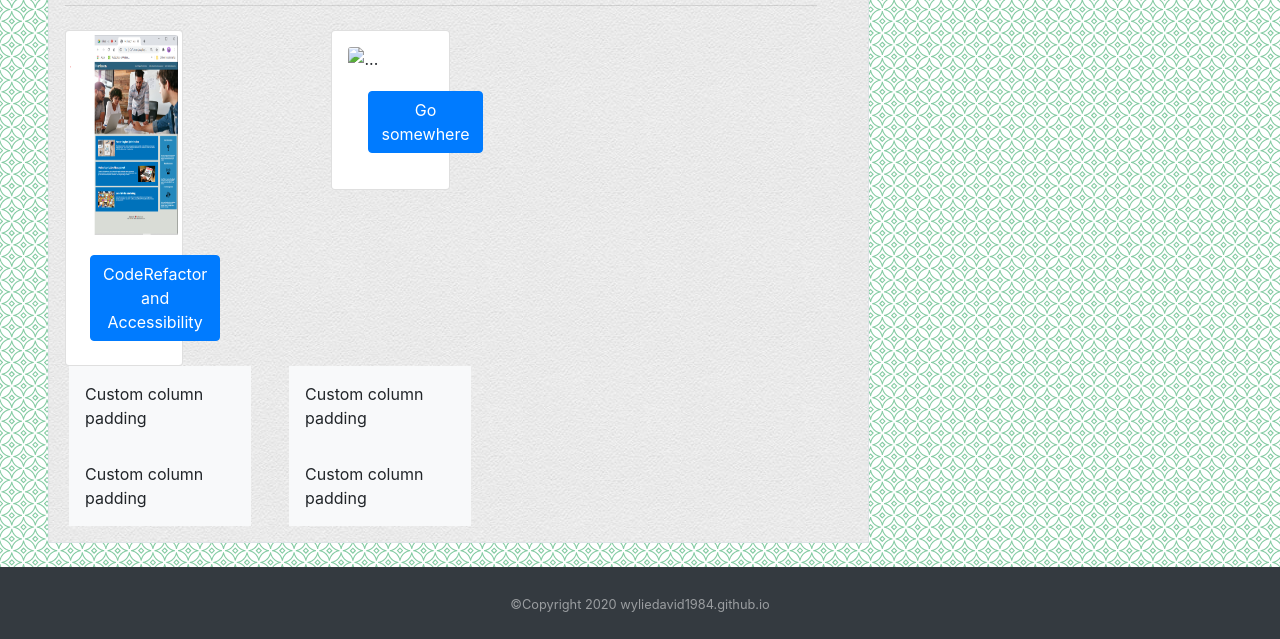
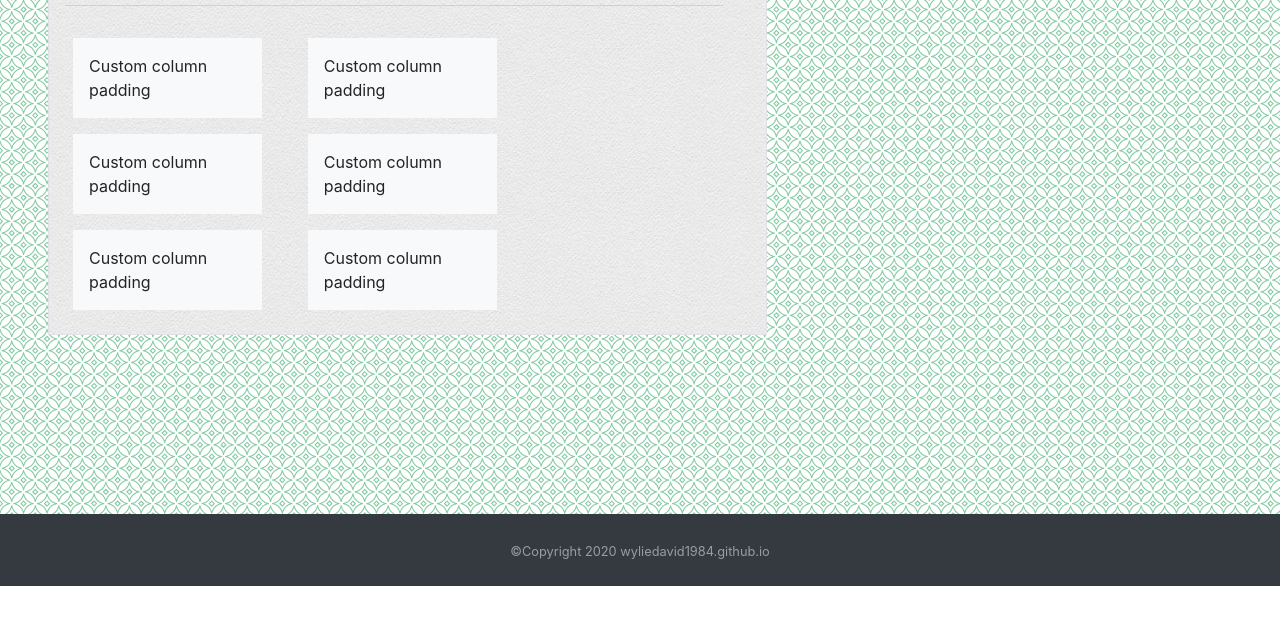
Before and after one commit to wyliedavid1984/portfolio_with_bootstrap, a plain HTML site: page portfolio.html in a window 1280 px wide. Shown: the part 214-853 px from the top of the page. After the commit the page ends 800 px from the top, so only its background shows below. Drawn offline with nearby package versions, Linux system fonts and the light colour scheme.

Commit message:
Spaced out html

```diff
--- a/assets/css/global.css
+++ b/assets/css/global.css
@@ -27,3 +27,7 @@ body {
 html{
     height: 100%;
 }
+
+section .green{
+    background-color: rgb(197, 240, 197);
+}
--- a/portfolio.html
+++ b/portfolio.html
@@ -7,26 +7,37 @@
     <!-- Bootstrap and Fontawesome CDN CSS -->
     <link rel="stylesheet" href="https://cdn.jsdelivr.net/npm/bootstrap@4.5.3/dist/css/bootstrap.min.css"
         integrity="sha384-TX8t27EcRE3e/ihU7zmQxVncDAy5uIKz4rEkgIXeMed4M0jlfIDPvg6uqKI2xXr2" crossorigin="anonymous">
+
     <link rel="stylesheet" href="https://stackpath.bootstrapcdn.com/font-awesome/4.7.0/css/font-awesome.min.css">
     <!-- Personal CSS -->
     <link rel="stylesheet" href="assets/css/global.css">
+
     <title>Portfolio</title>
 </head>
+
 <header>
+
     <nav class="navbar navbar-expand-lg navbar-light pb-2">
+
         <a class="navbar-brand name" href="#">David Wylie</a>
+
         <button class="navbar-toggler" type="button" data-toggle="collapse" data-target="#navbarCollapse"
             aria-controls="navbarCollapse" aria-expanded="false" aria-label="Toggle navigation">
             <span class="navbar-toggler-icon"></span>
         </button>
+
         <div class="collapse navbar-collapse" id="navbarCollapse">
+
             <ul class="navbar-nav form-inline ml-auto">
+
                 <li class="nav-item active">
                     <a class="nav-link" href="index.html">Home <span class="sr-only">(current)</span></a>
                 </li>
+
                 <li class="nav-item">
                     <a class="nav-link" href="contact.html">Contact</a>
                 </li>
+
                 <li class="nav-item dropdown">
                     <a class="nav-link dropdown-toggle" data-toggle="dropdown" href="#" role="button"
                         aria-haspopup="true" aria-expanded="false">Other Links</a>
@@ -40,56 +51,61 @@
                             Overflow</a>
                     </div>
                 </li>
+
                 <li class="nav-item">
                     <a class="nav-link" href="portfolio.html">Portfolio</a>
                 </li>
+
             </ul>
+
         </div>
+
     </nav>
 </header>
 
 <body>
-    <main class="px-sm-4 px-1 pt-5 pb-4 ">
+    <main class="px-sm-4 px-2 pt-5 pb-4 ">
 
-        <section class="row col-md-8 mx-sm-4 p-3 border">
+        <section class="row col-md-7 mx-sm-4 p-3 border">
             <h2 class="mb-1 py-3 col-10">Portfolio</h2>
             <hr class="ml-0 pb-2 pt-0 mt-1 col-11">
-            <div class="row">
-                <section class="col-lg-6 cardBg">
-                    <div class="card col-6 p-1">
-                        <img src="./assets/images/Screenshotofsite.png" width="50px" height="200px" class="card-img-top"
-                            alt="Refactored Website">
-                        <div class="card-body">
-                            <a href="https://wyliedavid1984.github.io/code_refactoring_accessibility/" target="_blank"
-                                class="btn btn-primary justify-content-center">CodeRefactor and Accessibility</a>
-                        </div>
-                    </div>
+
+             <section class="row">
+
+                 <section class="col-lg-5 m-2 cardBg">
+                     <section class="p-3 bg-light">Custom column padding</section>
+                 </section>
+
+                 <section class="col-lg-5 m-2 cardBg">
+                     <section class="p-3 bg-light">Custom column padding</section>
+                 </section>
+
+             </section>
+
+            <section class="row">
+
+                <section class="col-lg-5 m-2 cardBg">
+                   <section class="p-3 bg-light">Custom column padding</section>
                 </section>
-                <section class="col-lg-6 cardBg">
-                    <div class="card col-lg-6 p-3" style="width: 10rem;">
-                        <img src="..." class="card-img-top" alt="...">
-                        <div class="card-body">
-                            <a href="#" class="btn btn-primary">Go somewhere</a>
-                        </div>
-                    </div>
+
+                <section class="col-lg-5 m-2 cardBg">
+                    <section class="p-3 bg-light">Custom column padding</section>
                 </section>
-            </div>
-            <div class="row">
-                <div class="col-lg-5 mx-1 cardBg">
-                    <div class="p-3 bg-light">Custom column padding</div>
-                </div>
-                <div class="col-lg-5 mx-1 cardBg">
-                    <div class="p-3 bg-light">Custom column padding</div>
-                </div>
-            </div>
-            <div class="row">
-                <div class="col-lg-5 mx-1 cardBg">
-                    <div class="p-3 bg-light">Custom column padding</div>
-                </div>
-                <div class="col-lg-5 mx-1 cardBg">
-                    <div class="p-3 bg-light">Custom column padding</div>
-                </div>
-            </div>
+
+            </section>
+
+             <section class="row">
+
+                 <section class="col-lg-5 m-2 cardBg">
+                     <section class="p-3 bg-light">Custom column padding</section>
+                 </section>
+
+                 <section class="col-lg-5 m-2 cardBg">
+                     <section class="p-3 bg-light">Custom column padding</section>
+                 </section>
+
+             </section>
+
         </section>
 
     </main>
@@ -98,14 +114,21 @@
     <script src="https://code.jquery.com/jquery-3.5.1.slim.min.js"
         integrity="sha384-DfXdz2htPH0lsSSs5nCTpuj/zy4C+OGpamoFVy38MVBnE+IbbVYUew+OrCXaRkfj" crossorigin="anonymous">
     </script>
+
     <script src="https://cdn.jsdelivr.net/npm/bootstrap@4.5.3/dist/js/bootstrap.bundle.min.js"
         integrity="sha384-ho+j7jyWK8fNQe+A12Hb8AhRq26LrZ/JpcUGGOn+Y7RsweNrtN/tE3MoK7ZeZDyx" crossorigin="anonymous">
     </script>
+
 </body>
+
 <footer class="mt-auto py-4 bg-dark text-white-50">
+
+    <section class="row col-12 green"></section>
+
     <section class="container text-center">
         <small>&copy;Copyright 2020 wyliedavid1984.github.io</small>
     </section>
+
 </footer>
 
 </html>
```
Also changed, not shown: contact.html (+53 -18 lines), index.html (+27 -6 lines).
